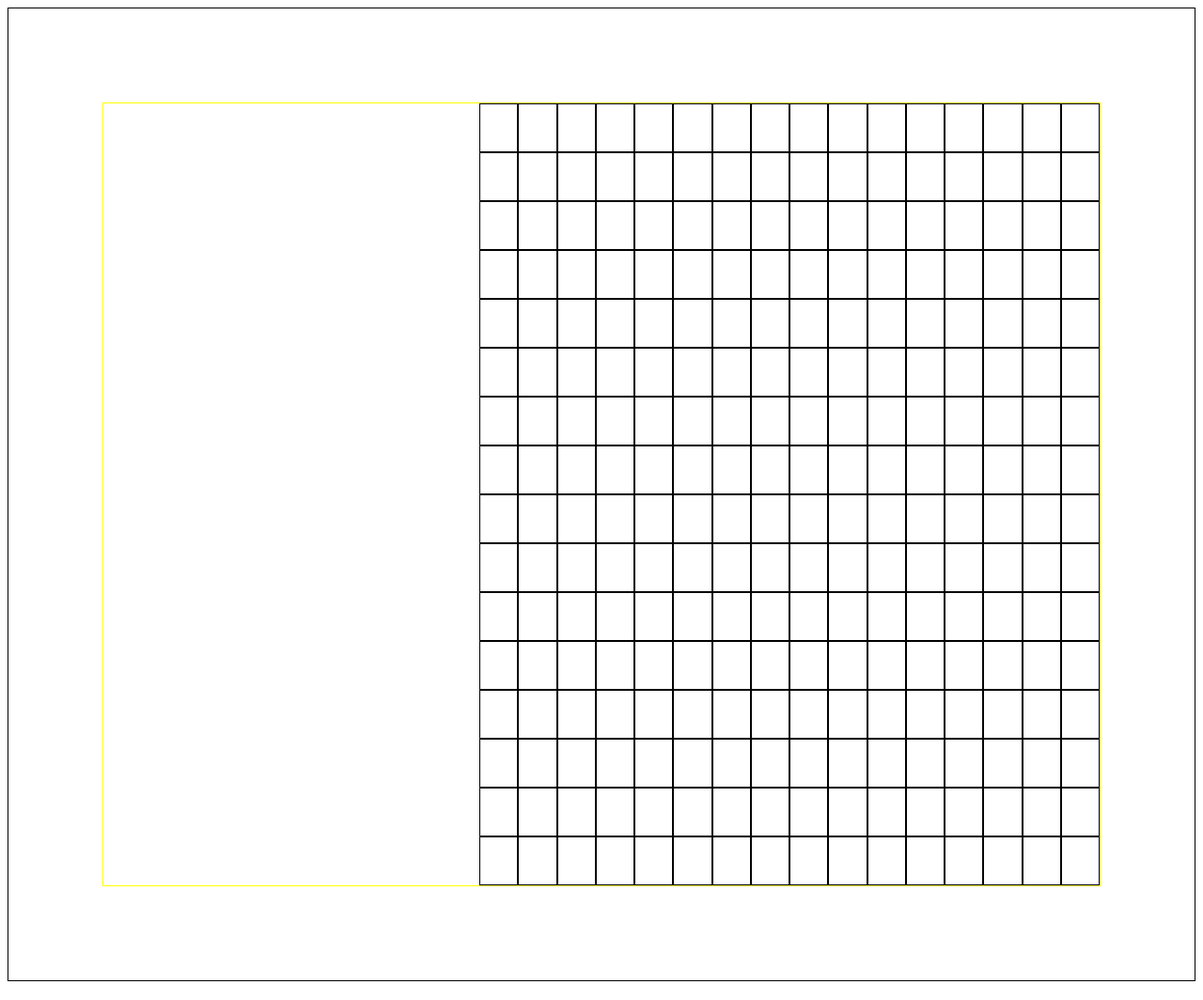
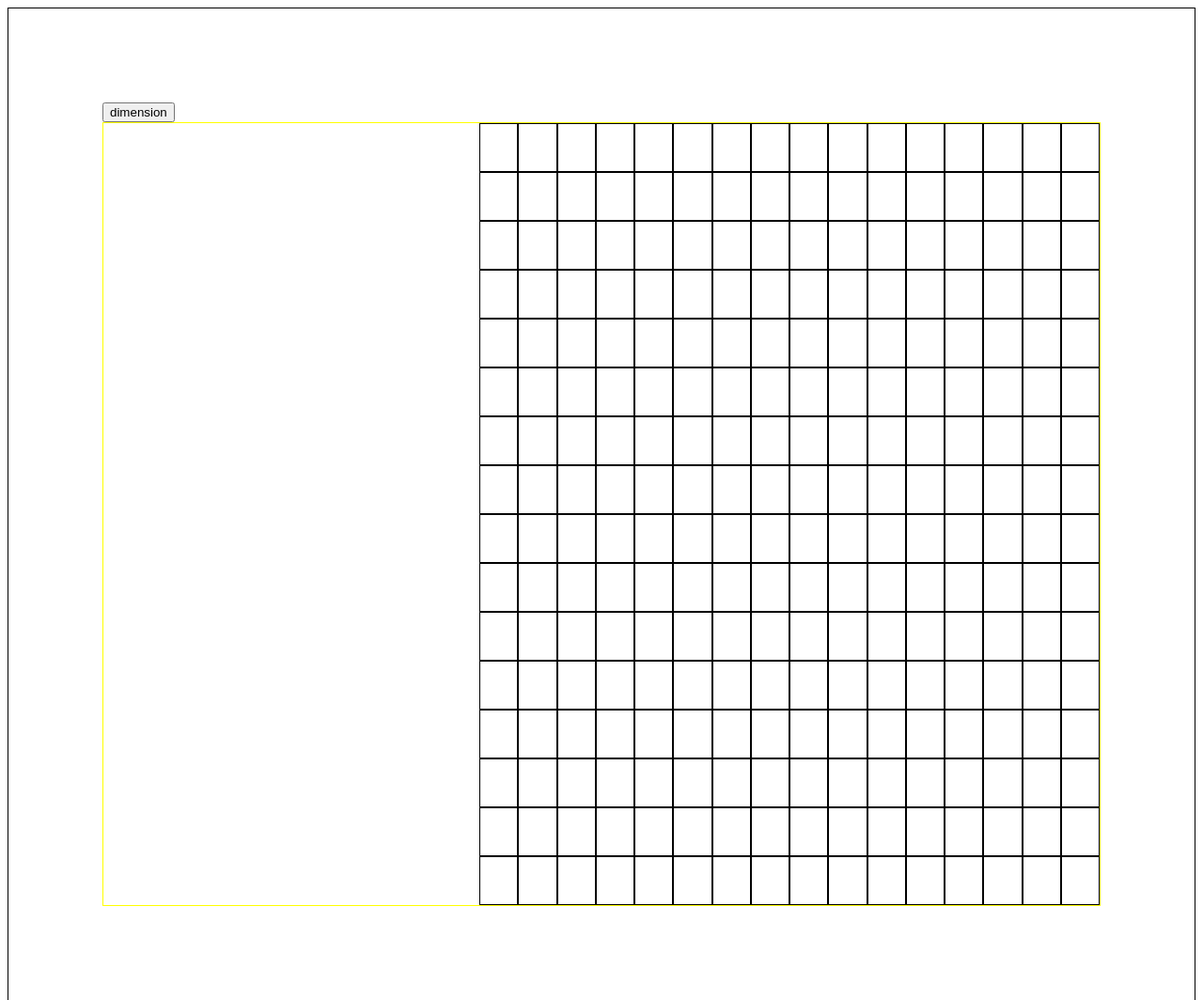
Before and after one commit to picuscalin/Etch-a-sketch, a plain HTML site: page index.html in a window 1280 px wide. Shown: the top 1064 px of the page at 94% size. Drawn offline with Linux system fonts and the light colour scheme.

Commit message:
created the sie button

```diff
--- a/index.html
+++ b/index.html
@@ -3,11 +3,12 @@
 <head>
     <meta charset="UTF-8">
     <meta name="viewport" content="width=device-width, initial-scale=1.0">
-    <title>Document</title>
+    <title>etch</title>
     <link rel="stylesheet" href="etch.css">
 </head>
 <body>
     <div class="container">
+        <button class="btn">dimension</button>
 
     </div>
 </body>
```
